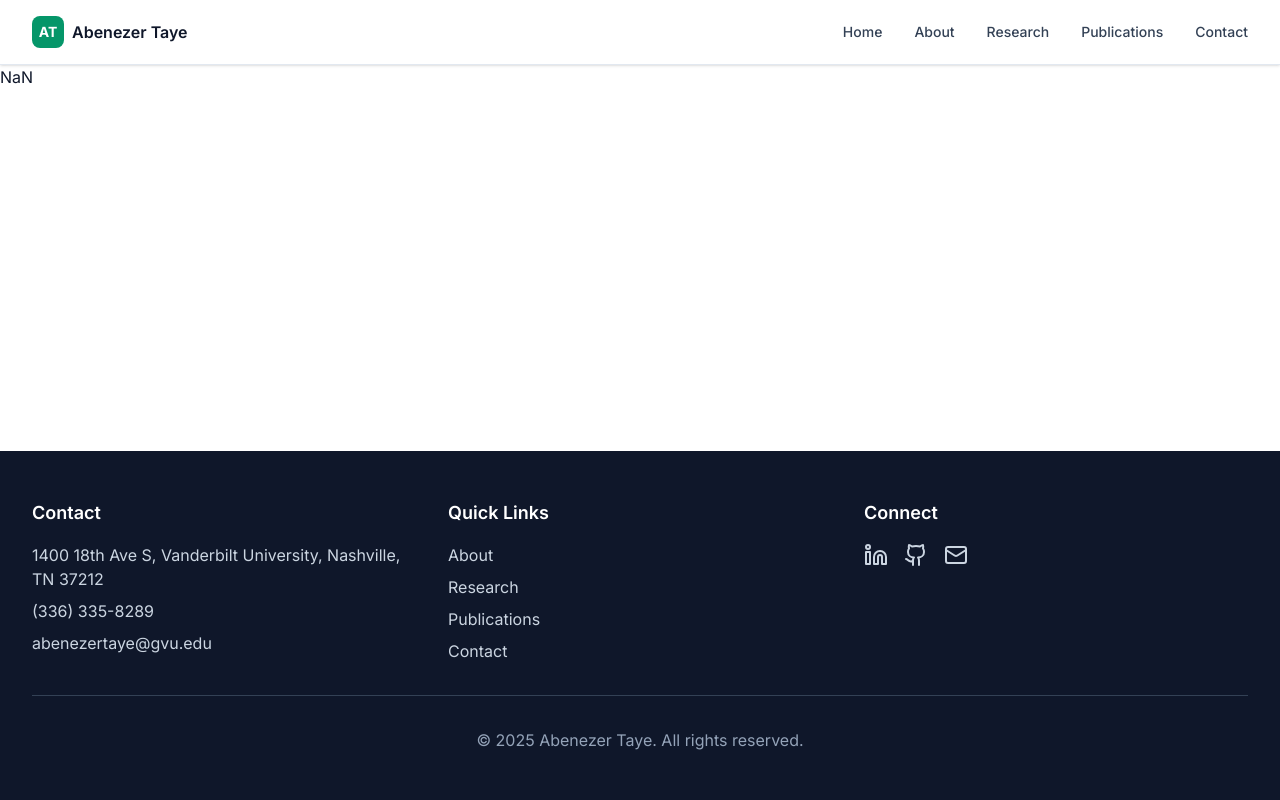
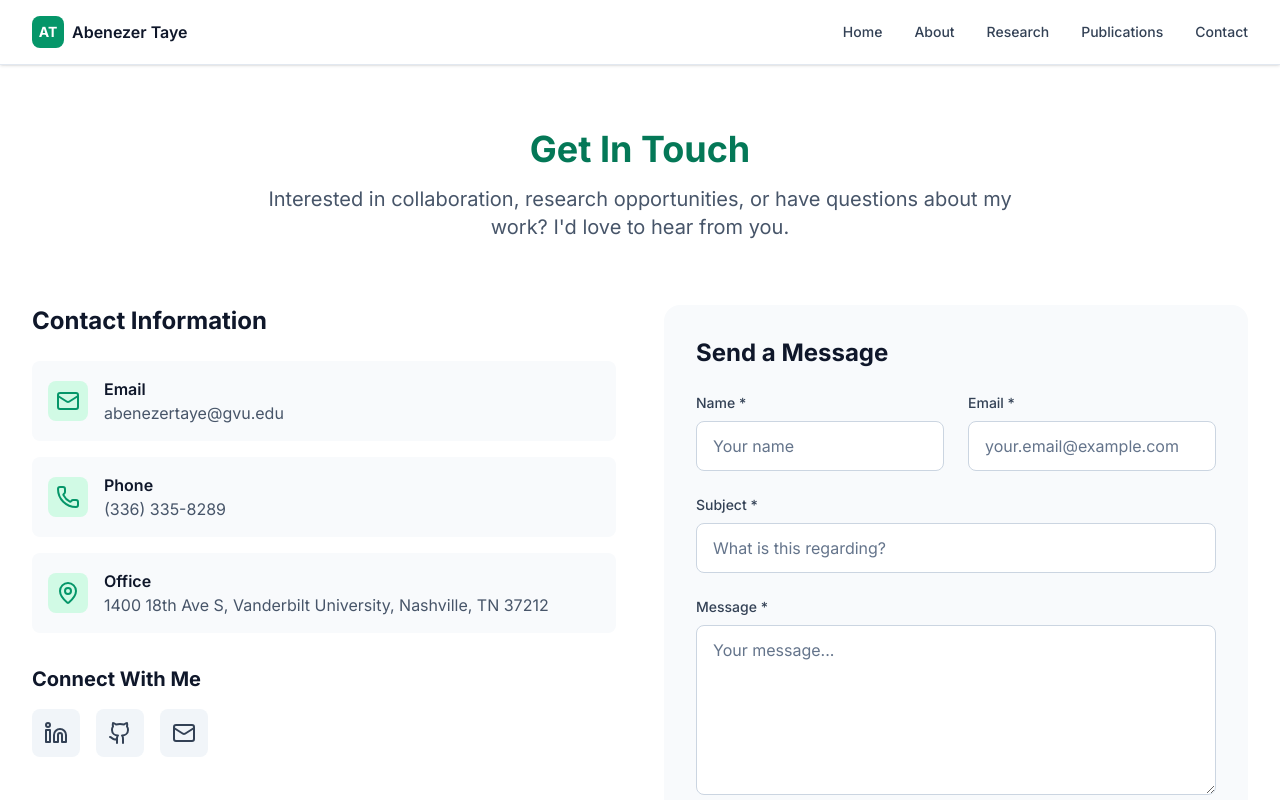
Before and after one commit to Abenezergirma/abenezertaye.github.io, a Next.js app: page /contact in a window 1280 px wide. Shown: the top 800 px of the page. Built offline with nearby package versions, Linux system fonts and the light colour scheme.

Commit message:
fix : the page was displaying NaN beca use of un essential typo

```diff
--- a/src/app/contact/page.tsx
+++ b/src/app/contact/page.tsx
@@ -50,14 +50,13 @@ export default function Contact() {
 };
 
   return (
- -   <div className="py-16 bg-white">
+    <div className="py-16 bg-white">
       <div className="container-custom">
         {/* Page Header */}
         <div className="text-center mb-16">
           <h1 className="text-4xl font-bold text-primary-700 mb-4">Get In Touch</h1>
           <p className="text-xl text-secondary-600 max-w-3xl mx-auto">
-            Interested in collaboration, research opportunities, or have questions about my work?
-            I'd love to hear from you.
+            Interested in collaboration, research opportunities, or have questions about my work? I&apos;d love to hear from you.
           </p>
         </div>
         <div className="grid grid-cols-1 lg:grid-cols-2 gap-12">
```
